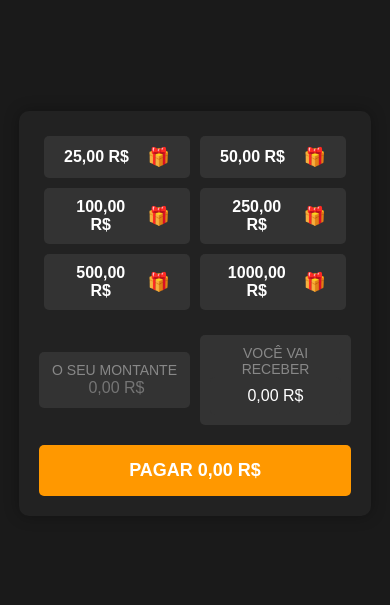
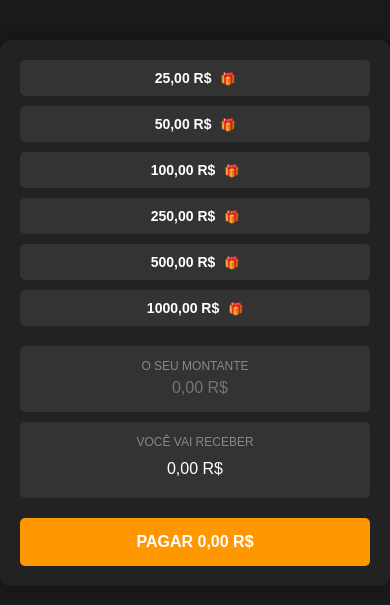
Before and after one commit to SXD3008/tigrinho, a plain HTML site: page adicionar-saldo.html in a window 390 px wide. Shown: the part 109-714 px from the top of the page. Drawn offline with Linux system fonts and the light colour scheme.

Commit message:
Update adicionar-saldo.html

```diff
--- a/adicionar-saldo.html
+++ b/adicionar-saldo.html
@@ -5,6 +5,7 @@
     <meta name="viewport" content="width=device-width, initial-scale=1.0">
     <title>Adicionar Saldo</title>
     <style>
+        /* Estilo Global */
         body {
             margin: 0;
             font-family: Arial, sans-serif;
@@ -16,77 +17,95 @@
             height: 100vh;
         }
 
+        /* Container Principal */
         .container {
-            width: 80%;
+            width: 90%;
             max-width: 600px;
             background-color: #222;
             border-radius: 10px;
             padding: 20px;
             box-shadow: 0 0 15px rgba(0, 0, 0, 0.3);
+            text-align: center;
         }
 
+        /* Botões de Valores Fixos */
         .buttons {
             display: flex;
             flex-wrap: wrap;
             justify-content: space-between;
+            gap: 10px;
             margin-bottom: 20px;
         }
 
         .button {
             background-color: #333;
             color: white;
-            padding: 10px 20px;
-            margin: 5px;
+            padding: 10px;
             border: none;
             border-radius: 5px;
             cursor: pointer;
-            flex: 1 1 calc(33.33% - 10px);
+            flex: 1 1 calc(30% - 10px);
+            font-size: 14px;
             text-align: center;
-            font-size: 16px;
-            display: flex;
-            justify-content: space-between;
-            align-items: center;
             font-weight: bold;
+            transition: background-color 0.3s, transform 0.2s;
         }
 
         .button:hover {
             background-color: #444;
+            transform: scale(1.05);
         }
 
         .button span.gift {
-            font-size: 18px;
+            font-size: 12px;
             color: #ffd700;
-            margin-left: 10px;
+            margin-left: 5px;
         }
 
+        /* Mensagem de Bônus */
+        .bonus-text {
+            font-size: 14px;
+            color: #00ff00;
+            text-align: center;
+            margin-bottom: 10px;
+            font-weight: bold;
+            animation: fadeIn 0.5s ease-in-out;
+        }
+
+        @keyframes fadeIn {
+            from {
+                opacity: 0;
+            }
+            to {
+                opacity: 1;
+            }
+        }
+
+        /* Container de Montante */
         .montante-container {
             display: flex;
+            flex-wrap: wrap;
             justify-content: space-between;
+            gap: 10px;
             margin-bottom: 20px;
-            align-items: center;
         }
 
         .montante-container div {
-            flex: 1;
-            padding: 10px;
+            flex: 1 1 calc(50% - 10px);
             background-color: #333;
             border-radius: 5px;
-            margin-right: 10px;
+            padding: 10px;
             text-align: center;
         }
 
-        .montante-container div:last-child {
-            margin-right: 0;
-        }
-
         .montante-container div span {
-            display: block;
-            font-size: 14px;
+            font-size: 12px;
             color: #888;
         }
 
         .montante-container div input {
             width: 100%;
+            padding: 5px;
             background: none;
             border: none;
             color: white;
@@ -95,6 +114,7 @@
             outline: none;
         }
 
+        /* Botão de Pagamento */
         .pay-button {
             width: 100%;
             padding: 15px;
@@ -102,22 +122,27 @@
             color: white;
             border: none;
             border-radius: 5px;
-            font-size: 18px;
+            font-size: 16px;
             font-weight: bold;
             cursor: pointer;
             text-transform: uppercase;
+            transition: background-color 0.3s, transform 0.2s;
         }
 
         .pay-button:hover {
             background-color: #ffa726;
+            transform: scale(1.05);
         }
 
-        .bonus-text {
-            font-size: 14px;
-            color: #00ff00;
-            text-align: center;
-            margin-bottom: 10px;
-            font-weight: bold;
+        /* Responsividade */
+        @media (max-width: 600px) {
+            .button {
+                flex: 1 1 100%;
+            }
+
+            .montante-container div {
+                flex: 1 1 100%;
+            }
         }
     </style>
 </head>
@@ -194,11 +219,8 @@
                 valorFinal += valor * 0.25; // Adiciona o bônus de 25%
             }
 
-            // Confirmação do pagamento
             const confirmacao = confirm(`Você está prestes a adicionar ${valorFinal.toFixed(2).replace('.', ',')} R$. Deseja continuar?`);
-            if (!confirmacao) {
-                return;
-            }
+            if (!confirmacao) return;
 
             saldoAtual += valorFinal;
             localStorage.setItem("saldo", saldoAtual.toFixed(2));
@@ -207,12 +229,9 @@
             window.location.href = "index.html";
         }
 
-        // Atualiza o valor automaticamente ao preencher o campo personalizado
         document.getElementById("input-value").addEventListener("input", (event) => {
             const valor = parseFloat(event.target.value.replace(",", "."));
-            if (!isNaN(valor)) {
-                calcularReceber(valor);
-            }
+            if (!isNaN(valor)) calcularReceber(valor);
         });
     </script>
 </body>
```
